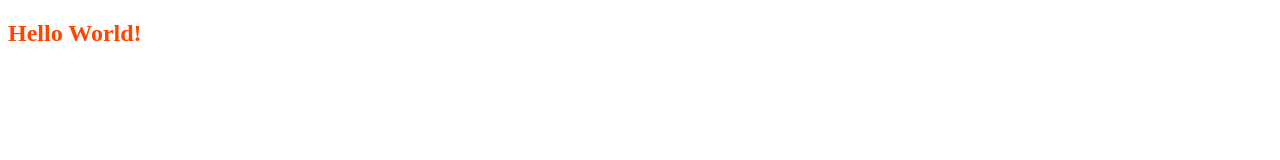
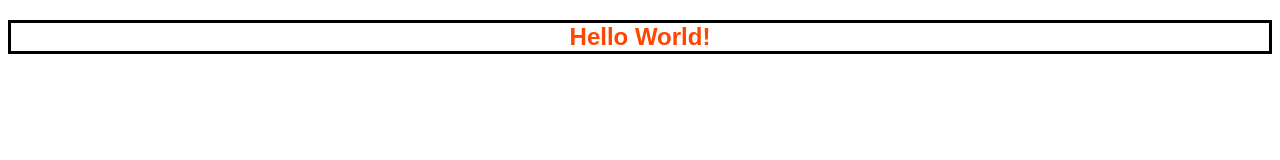
Before and after one commit to rxtATX/demo_proj1_2020, a plain HTML site: page index.html in a window 1280 px wide. Drawn offline with Linux system fonts and the light colour scheme.

Commit message:
added more style

```diff
--- a/style.css
+++ b/style.css
@@ -4,4 +4,7 @@ p {
 
 h2 {
     color: orangered;
+    font-family: fantasy;
+    text-align: center;
+    border: 3px solid black;
 }
```
